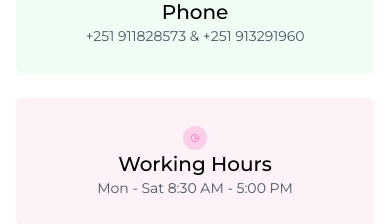
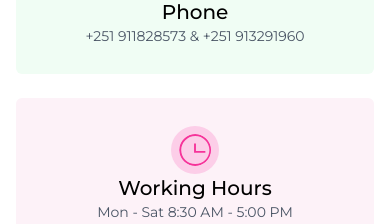
Before and after one commit to natnaelTy/Nensebo, a Next.js app: page /contact in a window 390 px wide. Shown: the part 926-1150 px from the top of the page. Built offline with nearby package versions, Linux system fonts and the light colour scheme.

Commit message:
final commit

```diff
--- a/app/(allroutes)/contact/page.tsx
+++ b/app/(allroutes)/contact/page.tsx
@@ -104,7 +104,7 @@ function Contact() {
               </p>
             </div>
             <div className="flex flex-col items-center justify-center bg-pink-50 p-7 rounded-md">
-              <TfiTime className="text-2xl md:text-4xl lg:text-5xl bg-pink-200 text-pink-500 rounded-full p-2" />
+              <TfiTime className="text-5xl bg-pink-200 text-pink-500 rounded-full p-2" />
               <h2 className="text-xl font-medium capitalize text-center">
                 working hours
               </h2>
```
